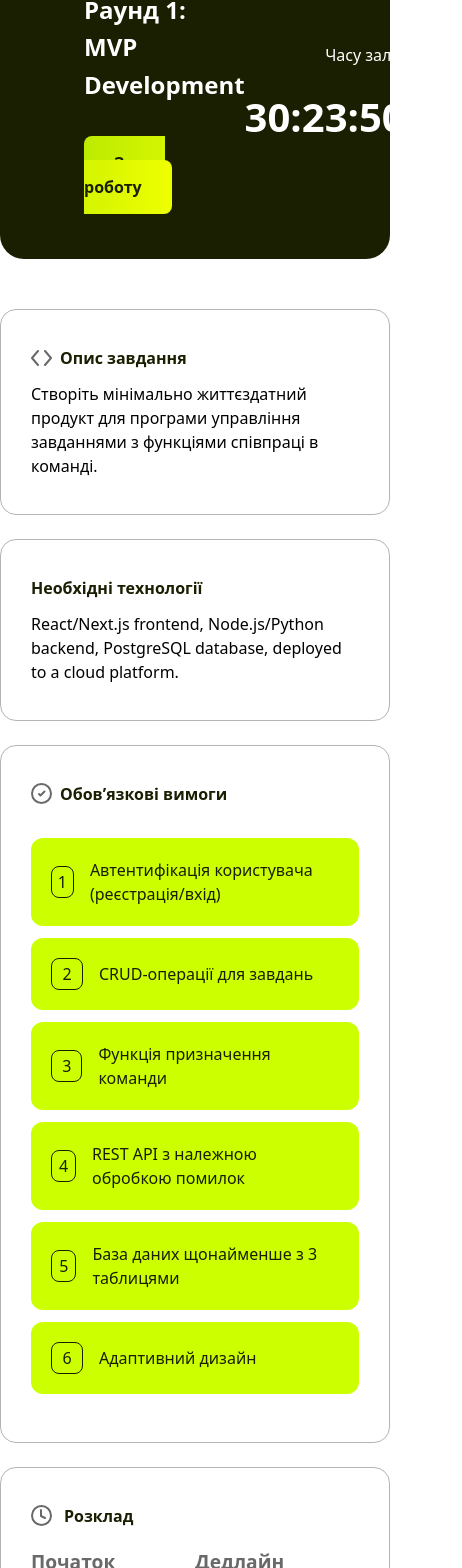
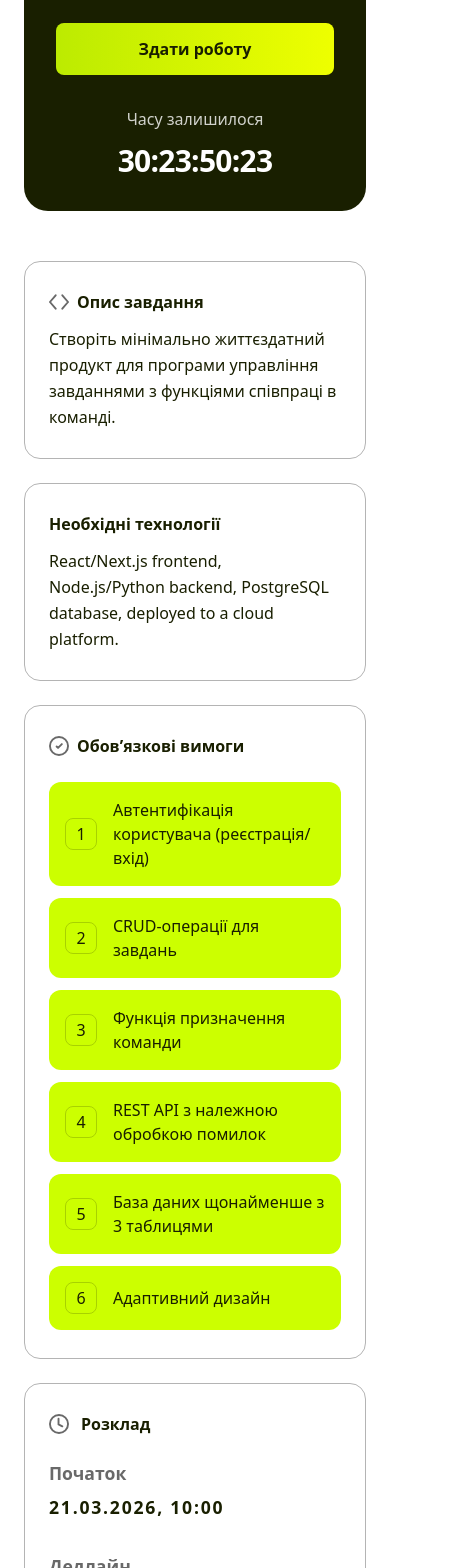
Before and after one commit to aidoteam10-art/Hucky, a SvelteKit app in the folder frontend/: page /tournaments/tourtask in a window 390 px wide. Shown: the part 185-1753 px from the top of the page, 462 px wide, since content can reach past the window. Built offline with nearby package versions, Linux system fonts and the light colour scheme.

Commit message:
Додано адаптивнiсть до сторiнки опису завдання турнiру

```diff
--- a/frontend/src/routes/(app)/tournaments/tourtask/+page.svelte
+++ b/frontend/src/routes/(app)/tournaments/tourtask/+page.svelte
@@ -17,50 +17,50 @@
   }
 </script>
 
-<div class="max-w-7xl mx-auto mt-10 pb-21 space-y-6">
+<div class="max-w-7xl mx-auto mt-10 px-6 md:px-10 xl:px-0 pb-21 space-y-6 font-sans">
 
-  <div class="bg-[#191F00] text-white rounded-3xl p-15 pl-21 pr-14 mb-12.5 flex justify-between items-center">
-    <div>
-      <h2 class="text-lg font-bold mb-12 text-[1.5rem]">{tournament.round}</h2>
-      <a href="/task_submission" class="text-[1rem] font-bold bg-linear-to-r from-[#BCEB01] to-[#EEFF00] mt-[16px] text-[#191F00] px-7.5 py-4 rounded-lg hover:brightness-90 transition-all">
+  <div class="bg-[#191F00] text-white rounded-3xl p-8 md:p-12 lg:p-15 lg:pl-21 lg:pr-14 mb-12.5 flex flex-col md:flex-row justify-between items-center gap-8 text-center md:text-left">
+    <div class="w-full md:w-auto">
+      <h2 class="text-xl md:text-[1.5rem] font-bold mb-8 md:mb-12">{tournament.round}</h2>
+      <a href="/task_submission" class="inline-block text-[1rem] font-bold bg-linear-to-r from-[#BCEB01] to-[#EEFF00] text-[#191F00] px-9 py-3.5 rounded-lg hover:brightness-90 transition-all w-full md:w-auto text-center">
         Здати роботу
       </a>
     </div>
 
-    <div class="text-right">
-      <p class="font-regular text-[1rem]">Часу залишилося</p>
-      <p class="text-[2.5rem] font-semibold mt-5">{timeLeft}</p>
+    <div class="md:text-right">
+      <p class="font-regular text-[1rem] opacity-80">Часу залишилося</p>
+      <p class="text-3xl md:text-[2.5rem] font-semibold mt-3 md:mt-5 tracking-tight md:tracking-normal">{timeLeft}</p>
     </div>
   </div>
 
-  <div class="border border-[#B4B4B4] rounded-2xl px-7.5 py-9 bg-white ">
+  <div class="border border-[#B4B4B4] rounded-2xl px-6 lg:px-7.5 py-7 lg:py-9 bg-white">
     <div class="flex items-center gap-2 mb-3 text-gray-900 font-medium">
-      <img src="/icons/task_desc.svg" alt="task_description">
+      <img src="/icons/task_desc.svg" alt="task_description" class="w-5 h-5 lg:w-auto">
       <span class='font-semibold text-[#191F00]'>Опис завдання</span>
     </div>
-    <p class="text-[191F00] font-regular text-[1rem]">{tournament.taskDescription}</p>
+    <p class="text-[#191F00] font-regular text-[1rem] leading-relaxed">{tournament.taskDescription}</p>
   </div>
 
-  <div class="border border-[#B4B4B4] rounded-2xl px-7.5 py-9 bg-white ">
+  <div class="border border-[#B4B4B4] rounded-2xl px-6 lg:px-7.5 py-7 lg:py-9 bg-white">
     <div class="flex items-center gap-2 mb-3 text-gray-900 font-medium">
       <span class='font-semibold text-[#191F00]'>Необхідні технології</span>
     </div>
-    <p class="text-[191F00] font-regular text-[1rem]">{tournament.technologies}</p>
+    <p class="text-[#191F00] font-regular text-[1rem] leading-relaxed">{tournament.technologies}</p>
   </div>
 
-  <div class="border border-[#B4B4B4] rounded-2xl px-7.5 py-9 bg-white">
-    <div class="flex items-center gap-2 mb-8 text-gray-900 font-medium">
-      <img src="/icons/required.svg" alt="required">
+  <div class="border border-[#B4B4B4] rounded-2xl px-6 lg:px-7.5 py-7 lg:py-9 bg-white">
+    <div class="flex items-center gap-2 mb-6 lg:mb-8 text-gray-900 font-medium">
+      <img src="/icons/required.svg" alt="required" class="w-5 h-5 lg:w-auto">
       <span class='font-semibold text-[#191F00]'>Обов’язкові вимоги</span>
     </div>
 
+    <div class="space-y-3">
       {#each tournament.mandatoryRequirements as requirement, i}
-      <div class="bg-[#CCFF00] text-[#191F00] rounded-xl p-5 mb-3 text-[1rem] font-regular">
+        <div class="bg-[#CCFF00] text-[#191F00] rounded-xl p-4 lg:p-5 text-[1rem] font-regular">
           <div class="flex items-center gap-4">
-            <span class="w-8 h-8 flex items-center justify-center border border-current font-regular rounded-lg text-[1rem]">
+              <span class="shrink-0 w-8 h-8 flex items-center justify-center border border-[#191F00]/20 font-regular rounded-lg text-[1rem]">
                 {i + 1}
               </span>
-
             <p class="font-regular text-[16px]">
               {requirement}
             </p>
@@ -68,21 +68,22 @@
         </div>
       {/each}
     </div>
+  </div>
 
-  <div class="border border-[#B4B4B4] rounded-2xl px-7.5 py-9 bg-white mb-4">
-    <div class="flex items-center gap-3 mb-5 text-gray-900 font-medium">
-      <img src="/icons/schedule.svg" alt="schedule">
+  <div class="border border-[#B4B4B4] rounded-2xl px-6 lg:px-7.5 py-7 lg:py-9 bg-white mb-4">
+    <div class="flex items-center gap-3 mb-6 lg:mb-8 text-gray-900 font-medium">
+      <img src="/icons/schedule.svg" alt="schedule" class="w-5 h-5 lg:w-auto">
       <span class='font-semibold text-[#191F00]'>Розклад</span>
     </div>
-    <div class="flex w-full">
+    <div class="flex flex-col sm:flex-row w-full gap-8 sm:gap-0">
       <div class="flex-1 text-left">
-        <h3 class = "font-semibold text-[1.2rem] text-[#696969] mb-2">Початок</h3>
-        <p class="font-semibold text-[#191F00] text-[1.2rem] tracking-[0.15em]">21.03.2026, 10:00</p>
+        <h3 class="font-semibold text-[1.1rem] lg:text-[1.2rem] text-[#696969] mb-2">Початок</h3>
+        <p class="font-semibold text-[#191F00] text-[1.1rem] lg:text-[1.2rem] tracking-[0.1em] lg:tracking-[0.15em]">{tournament.startDate}</p>
       </div>
 
       <div class="flex-1 text-left">
-        <h3 class = "font-semibold text-[1.2rem] text-[#696969] mb-2">Дедлайн</h3>
-        <p class="font-semibold text-[#191F00] text-[1.2rem] tracking-[0.15em]">30.04.2026, 17:00</p>
+        <h3 class="font-semibold text-[1.1rem] lg:text-[1.2rem] text-[#696969] mb-2">Дедлайн</h3>
+        <p class="font-semibold text-[#191F00] text-[1.1rem] lg:text-[1.2rem] tracking-[0.1em] lg:tracking-[0.15em]">{tournament.endDate}</p>
       </div>
     </div>
   </div>
```
Lines whose indentation alone changed are shown as unchanged.
